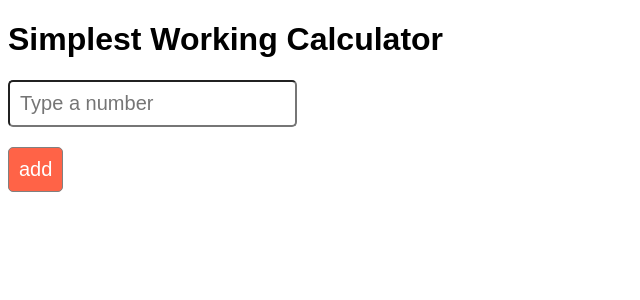
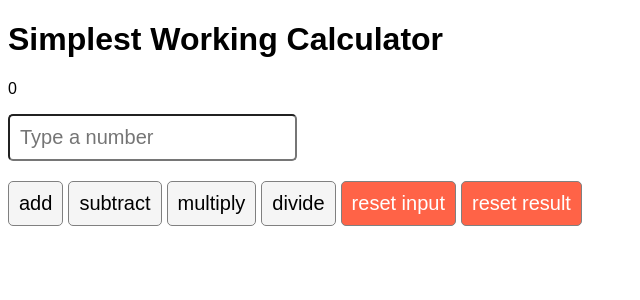
Before and after one commit to JYLN/meta-react-calculator-app, a React (Create React App) app: page / in a window 1280 px wide. Shown: the top 300 px of the page, without its empty margins (0-640 px from the left). Built offline with nearby package versions, Linux system fonts and the light colour scheme.

Commit message:
:writing_hand: Complete JSX

```diff
--- a/src/App.js
+++ b/src/App.js
@@ -37,14 +37,14 @@
         <h1>Simplest Working Calculator</h1>
       </div>
       <form>
-        <p ref={resultRef}>{/* add the value of the current total */}</p>
+        <p ref={resultRef}>{result}</p>
         <input pattern='[0-9]' ref={inputRef} type='number' placeholder='Type a number' />
         <button onClick={plus}>add</button>
-        {/* Add the subtract button */}
-        {/* Add the multiply button */}
-        {/* Add the divide button */}
-        {/* Add the resetInput button */}
-        {/* Add the resetResult button */}
+        <button onClick={minus}>subtract</button>
+        <button onClick={times}>multiply</button>
+        <button onClick={divide}>divide</button>
+        <button onClick={resetInput}>reset input</button>
+        <button onClick={resetResult}>reset result</button>
       </form>
     </div>
   );
```
